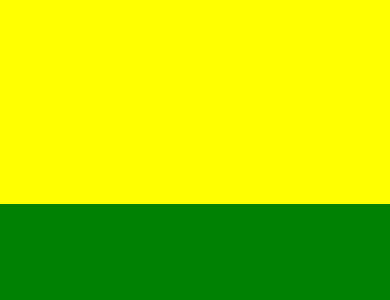
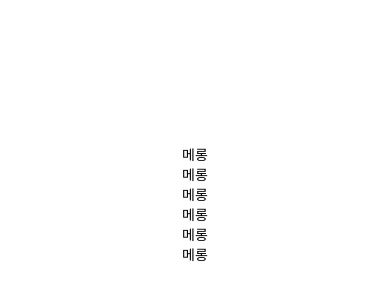
Before and after one commit to he0o0nje/myhoneytip-App, a React Native app: screen / in a window 390 px wide. Shown: the part 218-518 px from the top of the page. Built offline with nearby package versions, Linux system fonts and the light colour scheme.

Commit message:
6-2 text

```diff
--- a/App.js
+++ b/App.js
@@ -5,8 +5,12 @@ import { StyleSheet, Text, View } from 'react-native';
 export default function App() {
   return (
     <View style={styles.container}>
-      <View style={styles.subcontainer1}></View>
-      <View style={styles.subcontainer2}></View>
+      <Text>메롱</Text>
+      <Text>메롱</Text>
+      <Text>메롱</Text>
+      <Text>메롱</Text>
+      <Text>메롱</Text>
+      <Text>메롱</Text>
     </View>
   );
 }
@@ -15,13 +19,7 @@ const styles = StyleSheet.create({
   container: {
     flex: 1,
     backgroundColor: '#fff',
+    alignItems: 'center',
+    justifyContent: 'center',
   },
-  subcontainer1: {
-    flex: 1,
-    backgroundColor: 'yellow',
-  },
-  subcontainer2: {
-    flex: 1,
-    backgroundColor: 'green',
-  }
 });
```
